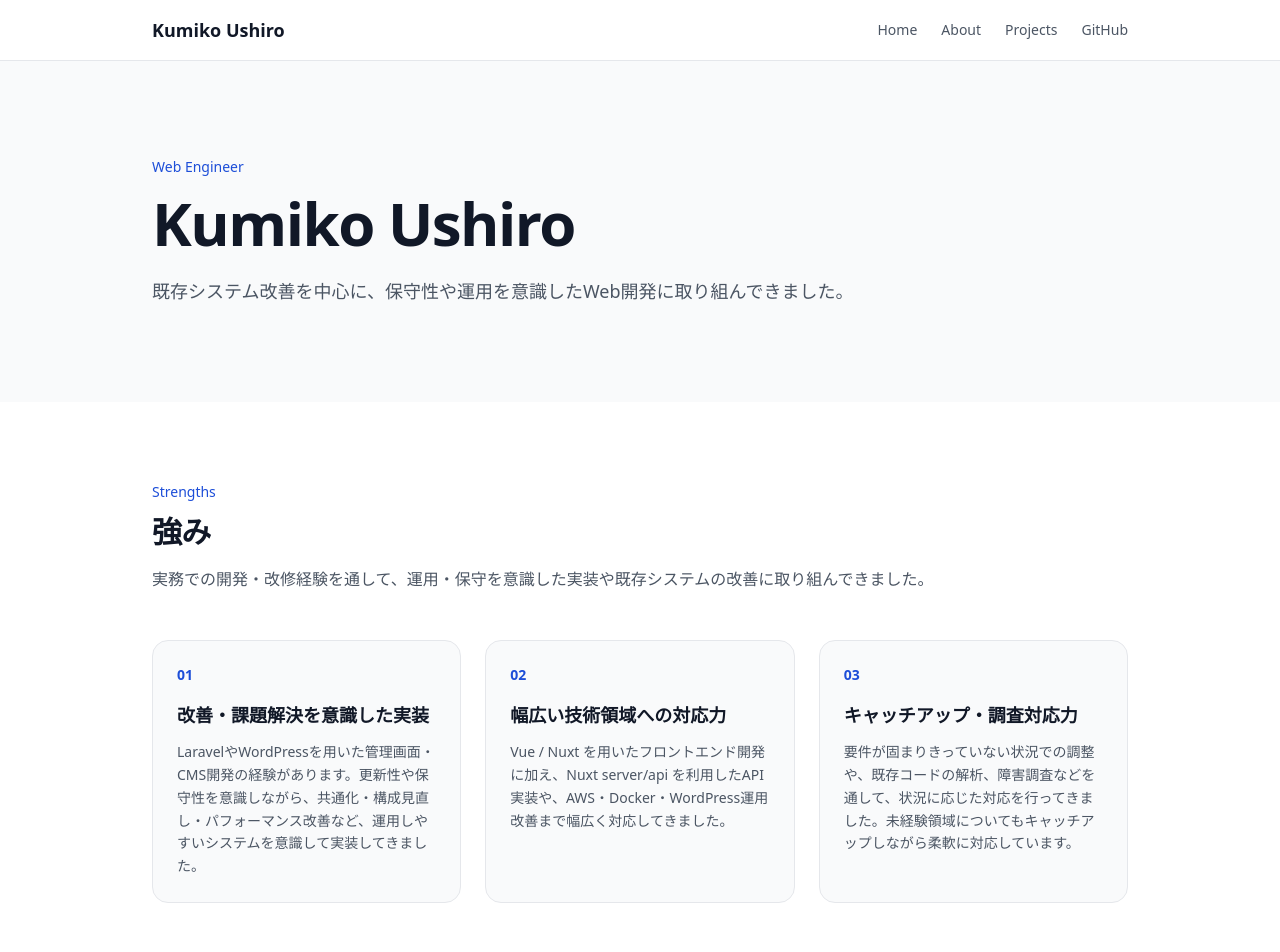
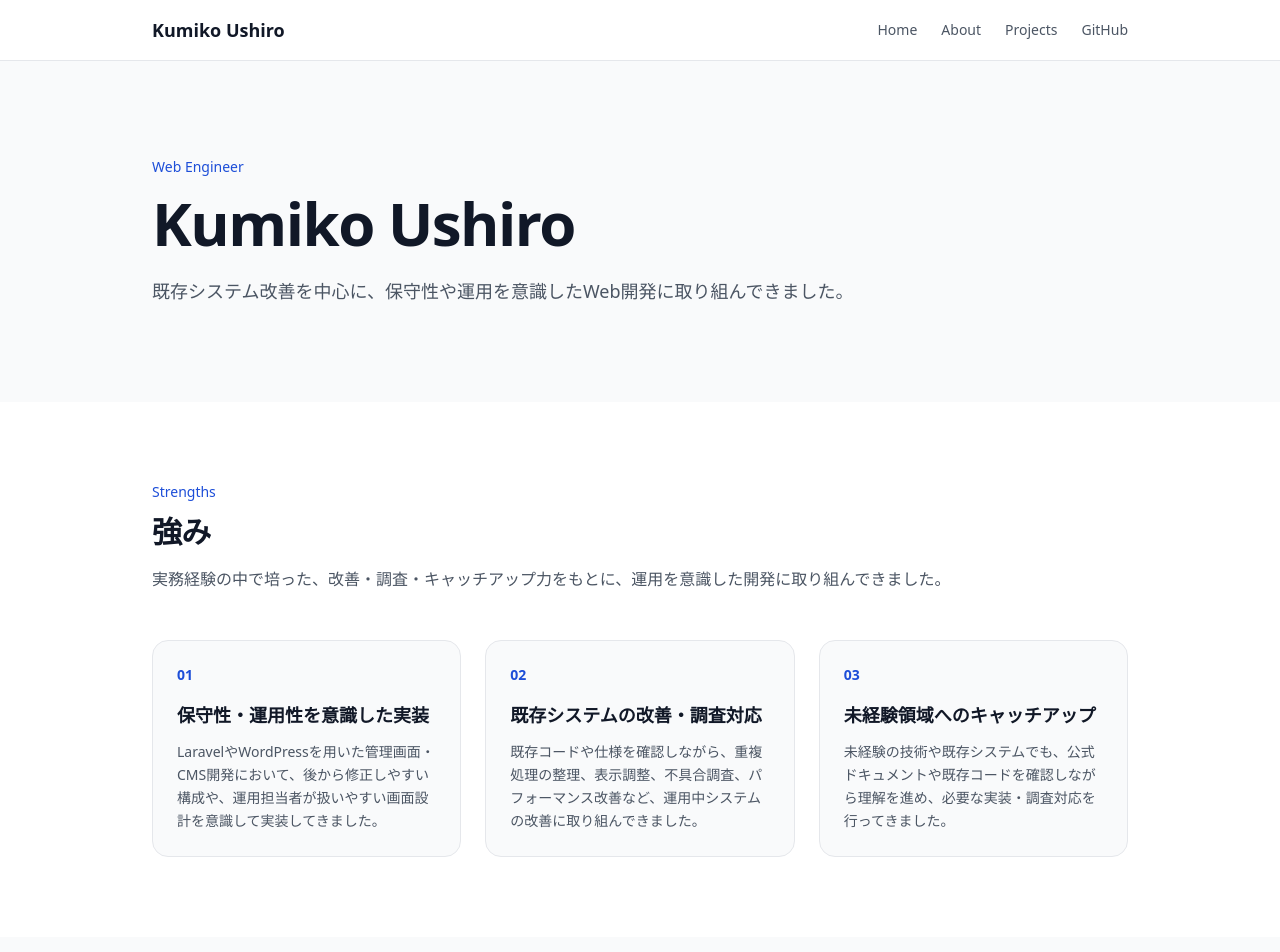
Before and after one commit to ushiro-dev/portfolio, a Nuxt app: page / in a window 1280 px wide. Shown: the top 952 px of the page. Built offline with nearby package versions, Linux system fonts and the light colour scheme.

Commit message:
refactor: improve strengths section content

```diff
--- a/app/components/home/StrengthSection.vue
+++ b/app/components/home/StrengthSection.vue
@@ -2,21 +2,21 @@
 const strengths = [
   {
     number: '01',
-    title: '改善・課題解決を意識した実装',
+    title: '保守性・運用性を意識した実装',
     description:
-      'LaravelやWordPressを用いた管理画面・CMS開発の経験があります。更新性や保守性を意識しながら、共通化・構成見直し・パフォーマンス改善など、運用しやすいシステムを意識して実装してきました。',
+      'LaravelやWordPressを用いた管理画面・CMS開発において、後から修正しやすい構成や、運用担当者が扱いやすい画面設計を意識して実装してきました。',
   },
   {
     number: '02',
-    title: '幅広い技術領域への対応力',
+    title: '既存システムの改善・調査対応',
     description:
-      'Vue / Nuxt を用いたフロントエンド開発に加え、Nuxt server/api を利用したAPI実装や、AWS・Docker・WordPress運用改善まで幅広く対応してきました。',
+      '既存コードや仕様を確認しながら、重複処理の整理、表示調整、不具合調査、パフォーマンス改善など、運用中システムの改善に取り組んできました。',
   },
   {
     number: '03',
-    title: 'キャッチアップ・調査対応力',
+    title: '未経験領域へのキャッチアップ',
     description:
-      '要件が固まりきっていない状況での調整や、既存コードの解析、障害調査などを通して、状況に応じた対応を行ってきました。未経験領域についてもキャッチアップしながら柔軟に対応しています。',
+      '未経験の技術や既存システムでも、公式ドキュメントや既存コードを確認しながら理解を進め、必要な実装・調査対応を行ってきました。',
   },
 ]
 </script>
@@ -31,7 +31,7 @@ const strengths = [
           強み
         </h2>
         <p class="mt-4 leading-relaxed text-gray-600">
-          実務での開発・改修経験を通して、運用・保守を意識した実装や既存システムの改善に取り組んできました。
+          実務経験の中で培った、改善・調査・キャッチアップ力をもとに、運用を意識した開発に取り組んできました。
         </p>
       </div>
 
```
